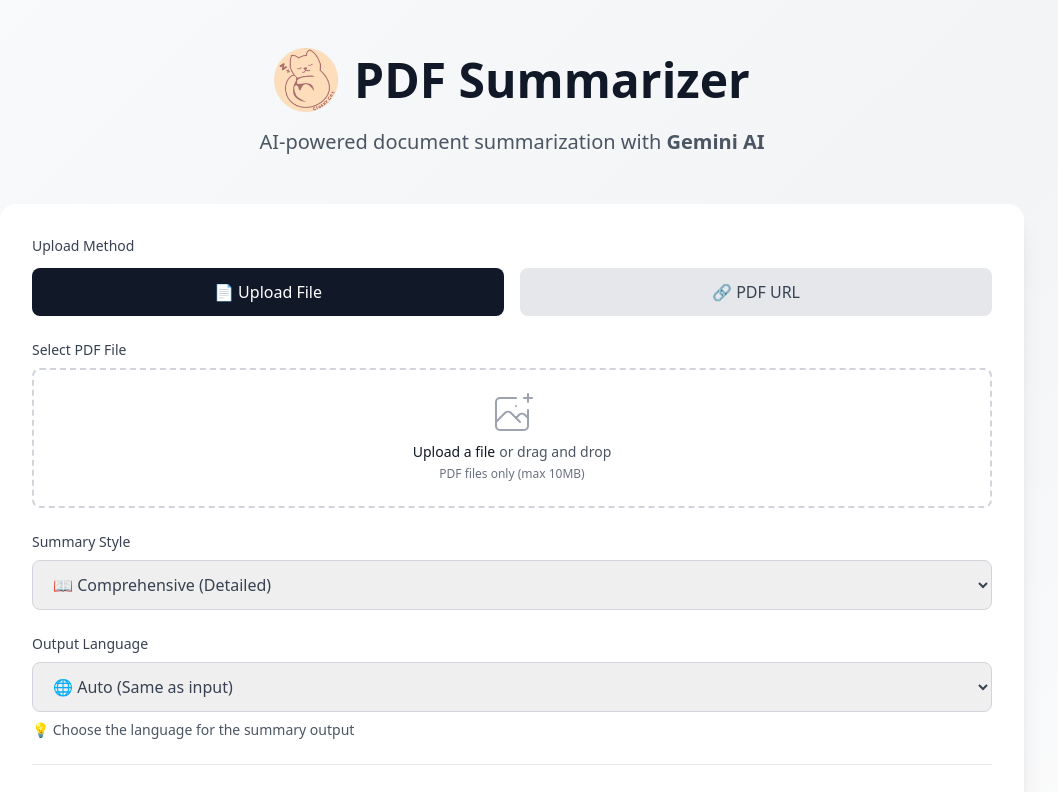
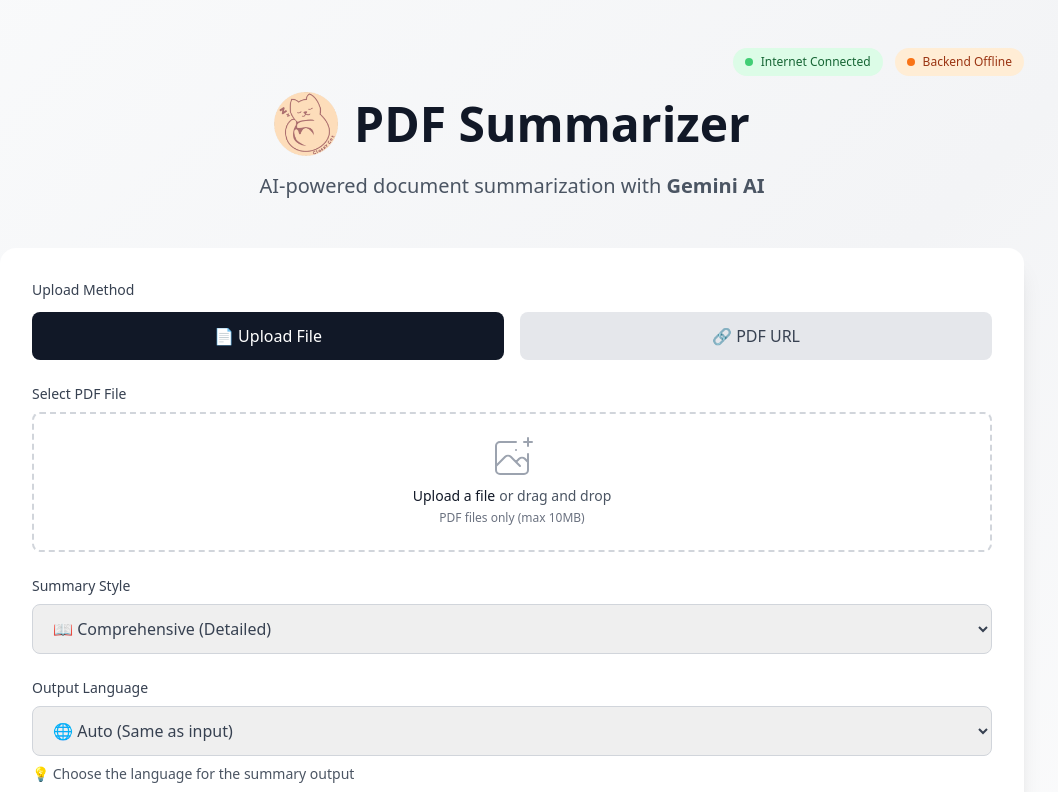
Before and after one commit to ClaszyCat/PDF-Summarizer, a Next.js app in the folder frontend/: page / in a window 1280 px wide. Shown: the top 792 px of the page, without its empty margins (128-1186 px from the left). Built offline with nearby package versions, Linux system fonts and the light colour scheme; no server answers.

Commit message:
Feat Internet indicator

```diff
--- a/frontend/pages/index.tsx
+++ b/frontend/pages/index.tsx
@@ -33,6 +33,51 @@
   const [fileName, setFileName] = useState<string>("");
   const [isDragging, setIsDragging] = useState(false);
   const [progress, setProgress] = useState(0);
+  const [isOnline, setIsOnline] = useState(true);
+  const [backendStatus, setBackendStatus] = useState<"online" | "offline" | "checking">("checking");
+
+  // Check backend connection status
+  useEffect(() => {
+    const checkBackendStatus = async () => {
+      try {
+        const response = await axios.get(`${API_URL}/api/health`, {
+          timeout: 5000,
+        });
+        if (response.data.status === "ok") {
+          setBackendStatus("online");
+        } else {
+          setBackendStatus("offline");
+        }
+      } catch (err) {
+        setBackendStatus("offline");
+      }
+    };
+
+    // Check immediately on mount
+    checkBackendStatus();
+
+    // Check every 30 seconds
+    const interval = setInterval(checkBackendStatus, 30000);
+
+    return () => clearInterval(interval);
+  }, []);
+
+  // Monitor browser online/offline status
+  useEffect(() => {
+    const handleOnline = () => setIsOnline(true);
+    const handleOffline = () => setIsOnline(false);
+
+    // Set initial status
+    setIsOnline(navigator.onLine);
+
+    window.addEventListener("online", handleOnline);
+    window.addEventListener("offline", handleOffline);
+
+    return () => {
+      window.removeEventListener("online", handleOnline);
+      window.removeEventListener("offline", handleOffline);
+    };
+  }, []);
 
   // Load saved data from localStorage on mount
   useEffect(() => {
@@ -206,6 +251,18 @@
     setSummary("");
     setMetadata(null);
 
+    // Check internet connection
+    if (!isOnline) {
+      setError("❌ No internet connection. Please check your network and try again.");
+      return;
+    }
+
+    // Check backend status
+    if (backendStatus === "offline") {
+      setError("❌ Backend server is offline. Please start the backend server and try again.");
+      return;
+    }
+
     // Validation
     if (uploadMethod === "file" && !file) {
       setError("Please select a PDF file");
@@ -358,6 +415,49 @@
 
       <main className="min-h-screen bg-gradient-to-br from-gray-50 via-gray-100 to-white py-12 px-4 sm:px-6 lg:px-8">
         <div className="max-w-5xl mx-auto">
+          {/* Status Indicators */}
+          <div className="flex justify-end gap-3 mb-4">
+            {/* Browser Online/Offline Status */}
+            <div
+              className={`flex items-center gap-2 px-3 py-1.5 rounded-full text-xs font-medium ${
+                isOnline
+                  ? "bg-green-100 text-green-800"
+                  : "bg-red-100 text-red-800"
+              }`}
+            >
+              <div
+                className={`w-2 h-2 rounded-full ${
+                  isOnline ? "bg-green-500 animate-pulse" : "bg-red-500"
+                }`}
+              ></div>
+              {isOnline ? "Internet Connected" : "No Internet"}
+            </div>
+
+            {/* Backend API Status */}
+            <div
+              className={`flex items-center gap-2 px-3 py-1.5 rounded-full text-xs font-medium ${
+                backendStatus === "online"
+                  ? "bg-blue-100 text-blue-800"
+                  : backendStatus === "offline"
+                  ? "bg-orange-100 text-orange-800"
+                  : "bg-gray-100 text-gray-800"
+              }`}
+            >
+              <div
+                className={`w-2 h-2 rounded-full ${
+                  backendStatus === "online"
+                    ? "bg-blue-500 animate-pulse"
+                    : backendStatus === "offline"
+                    ? "bg-orange-500"
+                    : "bg-gray-500 animate-pulse"
+                }`}
+              ></div>
+              {backendStatus === "online" && "Backend Online"}
+              {backendStatus === "offline" && "Backend Offline"}
+              {backendStatus === "checking" && "Checking..."}
+            </div>
+          </div>
+
           {/* Header */}
           <div className="text-center mb-12">
             <div className="flex items-center justify-center mb-4">
```
